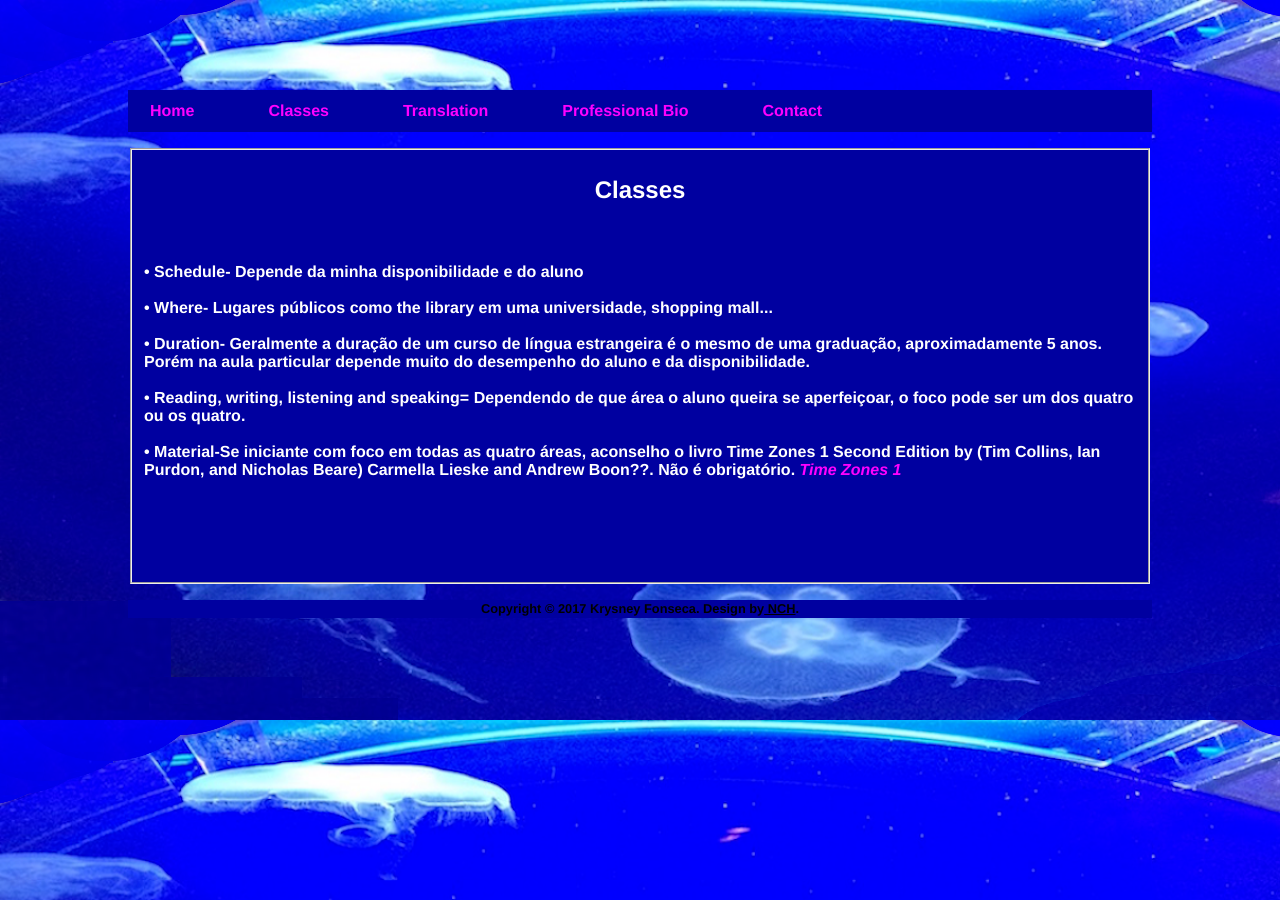
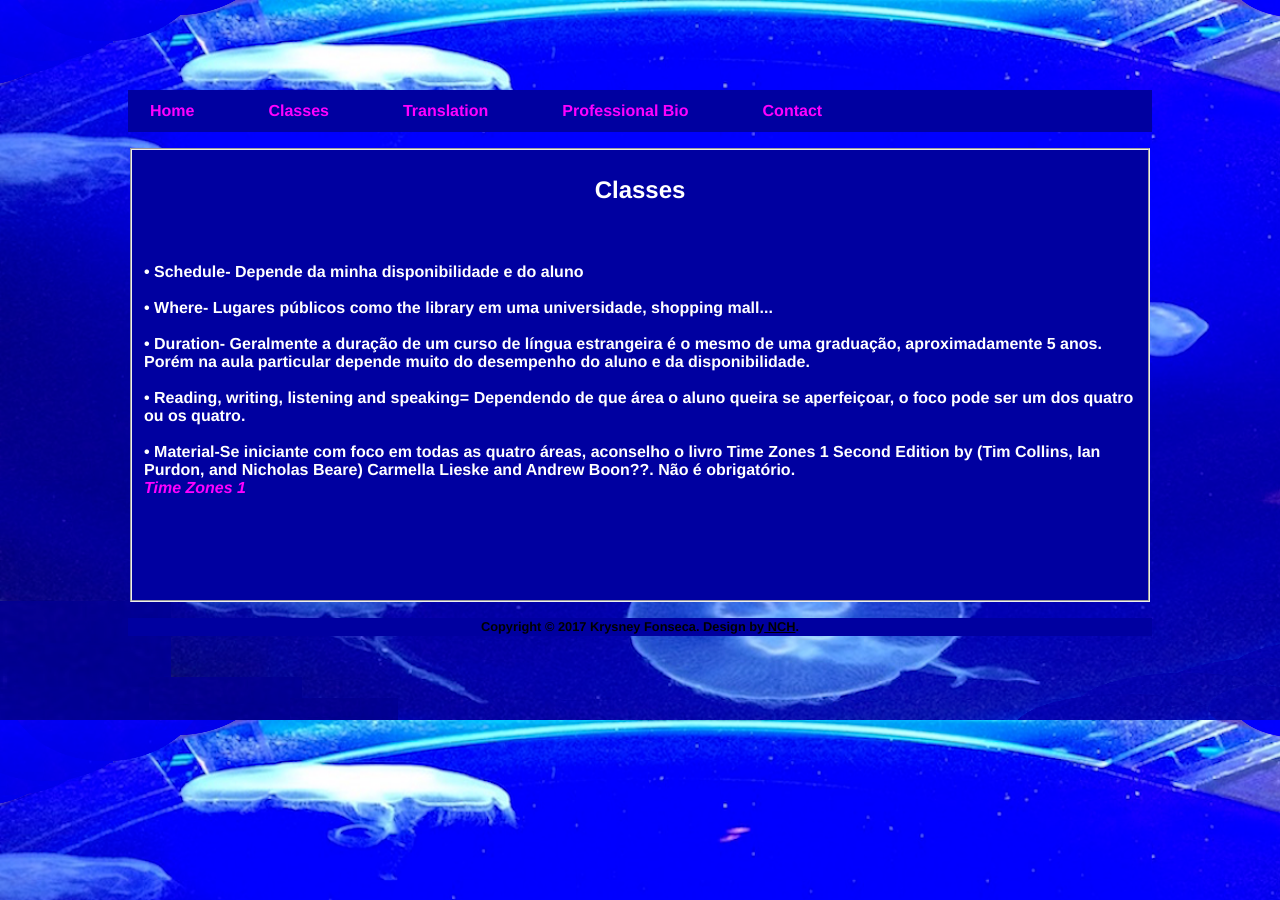
Before and after one commit to english-um-a-um/english-um-a-um.github.io, a Jekyll site: the page built from classes/index.html, in a window 1280 px wide. Built offline with Jekyll 4.4.1, drawn with Linux system fonts in a browser that asks for light colours.

```diff
--- a/classes/index.html
+++ b/classes/index.html
@@ -11,7 +11,7 @@ title: English Um-a-Um - Classes
 			Porém na aula particular depende muito do desempenho do aluno e da disponibilidade.<br><br>
 		•	Reading, writing, listening and speaking= Dependendo de que área o aluno queira se aperfeiçoar, o foco pode ser um dos quatro ou os quatro.<br><br>
 		•	Material-Se iniciante com foco em todas as quatro áreas, aconselho o livro Time Zones 1 Second Edition by (Tim Collins, Ian Purdon, and Nicholas Beare) Carmella Lieske and Andrew Boon??. Não é obrigatório.
-			<a href="http://www.saraiva.com.br/time-zones-1-student-book-online-workbook-second-edition-9383882.html"><em>Time Zones 1</em></a></h4>
+			<br><a href="http://www.saraiva.com.br/time-zones-1-student-book-online-workbook-second-edition-9383882.html"><em>Time Zones 1</em></a></h4>
 		<br>
 		<br>
 		<br>
```
